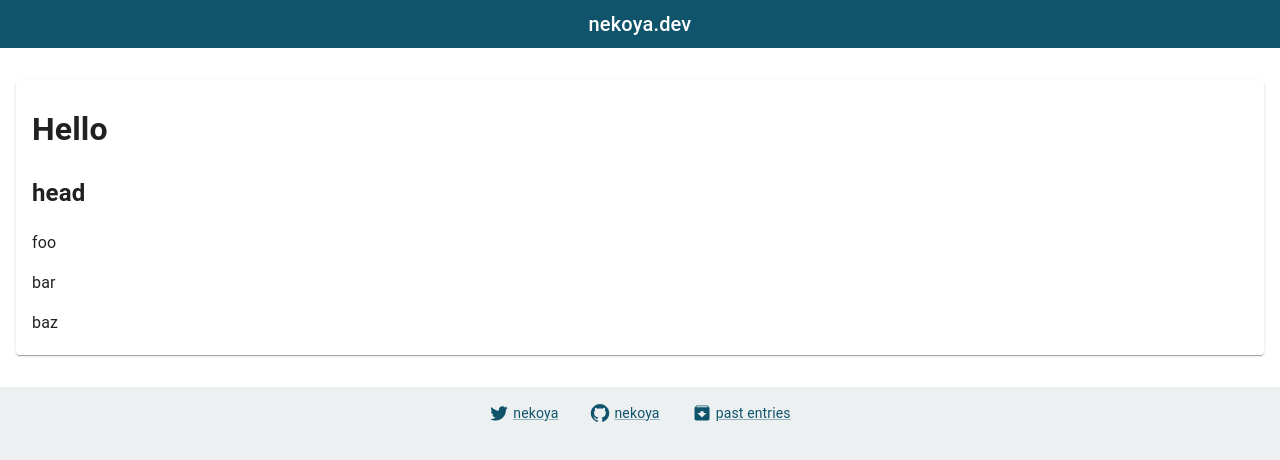
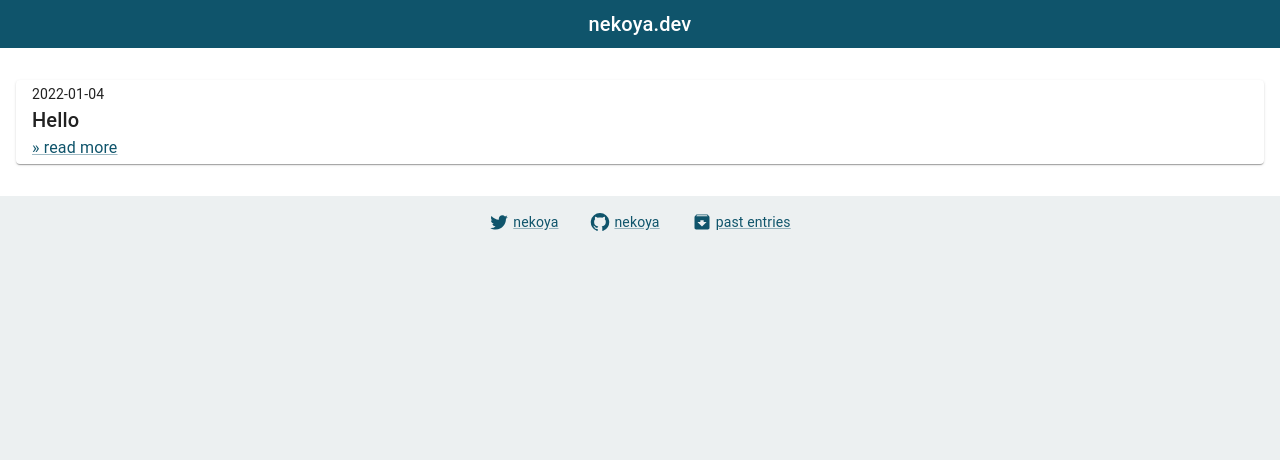
Before and after one commit to nekoya/vite-blog, a React (Vite) app: page / in a window 1280 px wide. Shown: the top 460 px of the page. Built offline with nearby package versions, Linux system fonts and the light colour scheme.

Commit message:
Show meta info on entry

```diff
--- a/src/App.tsx
+++ b/src/App.tsx
@@ -1,8 +1,15 @@
-import { Box, createTheme, Paper, ThemeProvider } from "@mui/material";
+import {
+    Box,
+    createTheme,
+    Link,
+    Paper,
+    ThemeProvider,
+    Typography,
+} from "@mui/material";
 import { blue } from "@mui/material/colors";
 import { Footer } from "./components/Footer";
 import { Header } from "./components/Header";
-import Example from "./example.mdx";
+import { meta } from "./example.mdx";
 
 const theme = createTheme({
     palette: {
@@ -29,7 +36,11 @@ export const App: React.VFC = () => {
                 <Header />
                 <Box m={2} my={4}>
                     <Paper sx={{ px: 2, py: 0.5 }}>
-                        <Example />
+                        <Typography variant="body2">
+                            {meta.published}
+                        </Typography>
+                        <Typography variant="h6">{meta.title}</Typography>
+                        <Link href="">&raquo; read more</Link>
                     </Paper>
                 </Box>
                 <Footer />
--- a/src/example.mdx
+++ b/src/example.mdx
@@ -1,3 +1,8 @@
+export const meta = {
+    title: "Hello",
+    published: "2022-01-04",
+};
+
 # Hello
 
 ## head
--- /dev/null
+++ b/src/mdx.d.ts
@@ -0,0 +1,6 @@
+declare module "*.mdx" {
+    export const meta: {
+        title: string;
+        published: string;
+    };
+}
```
